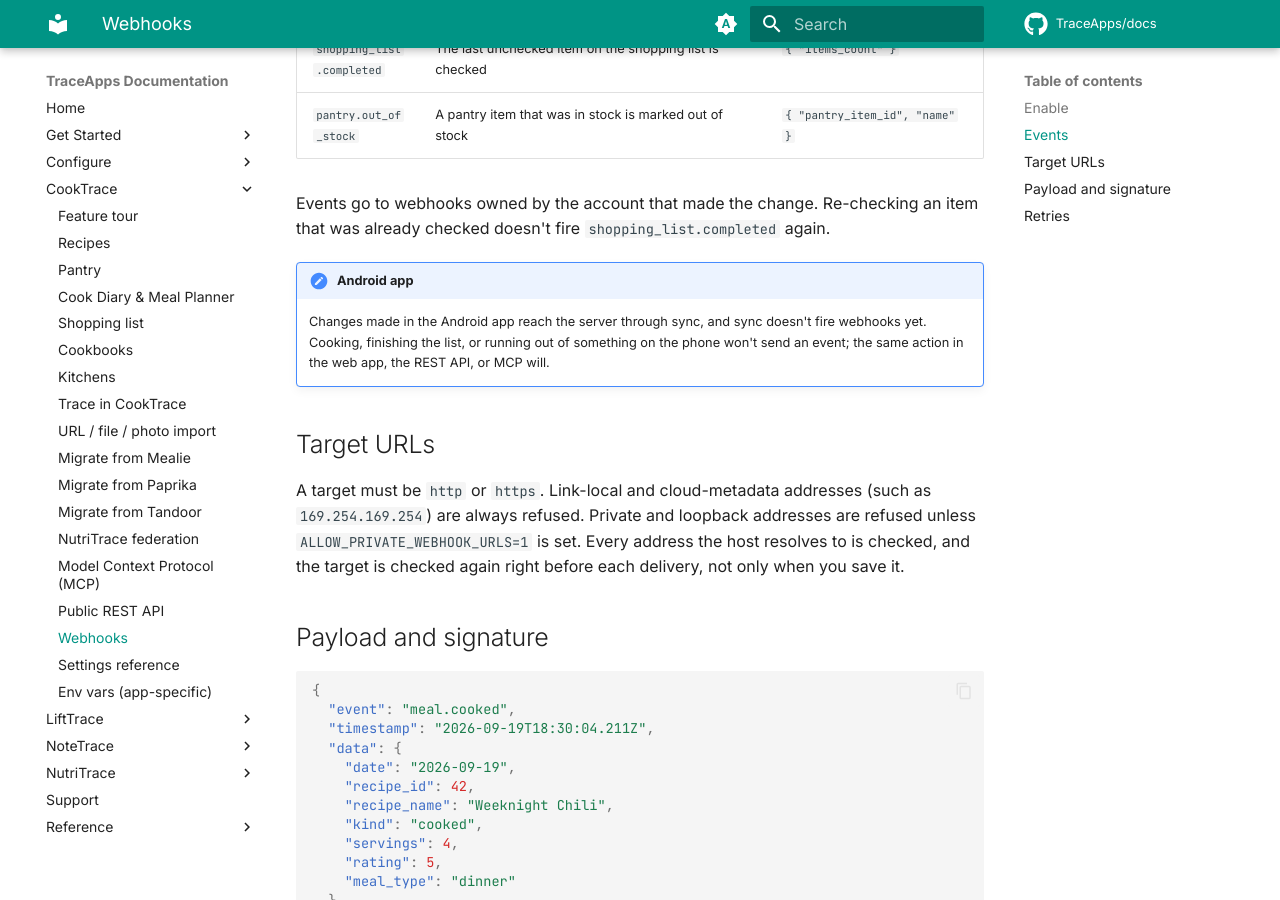
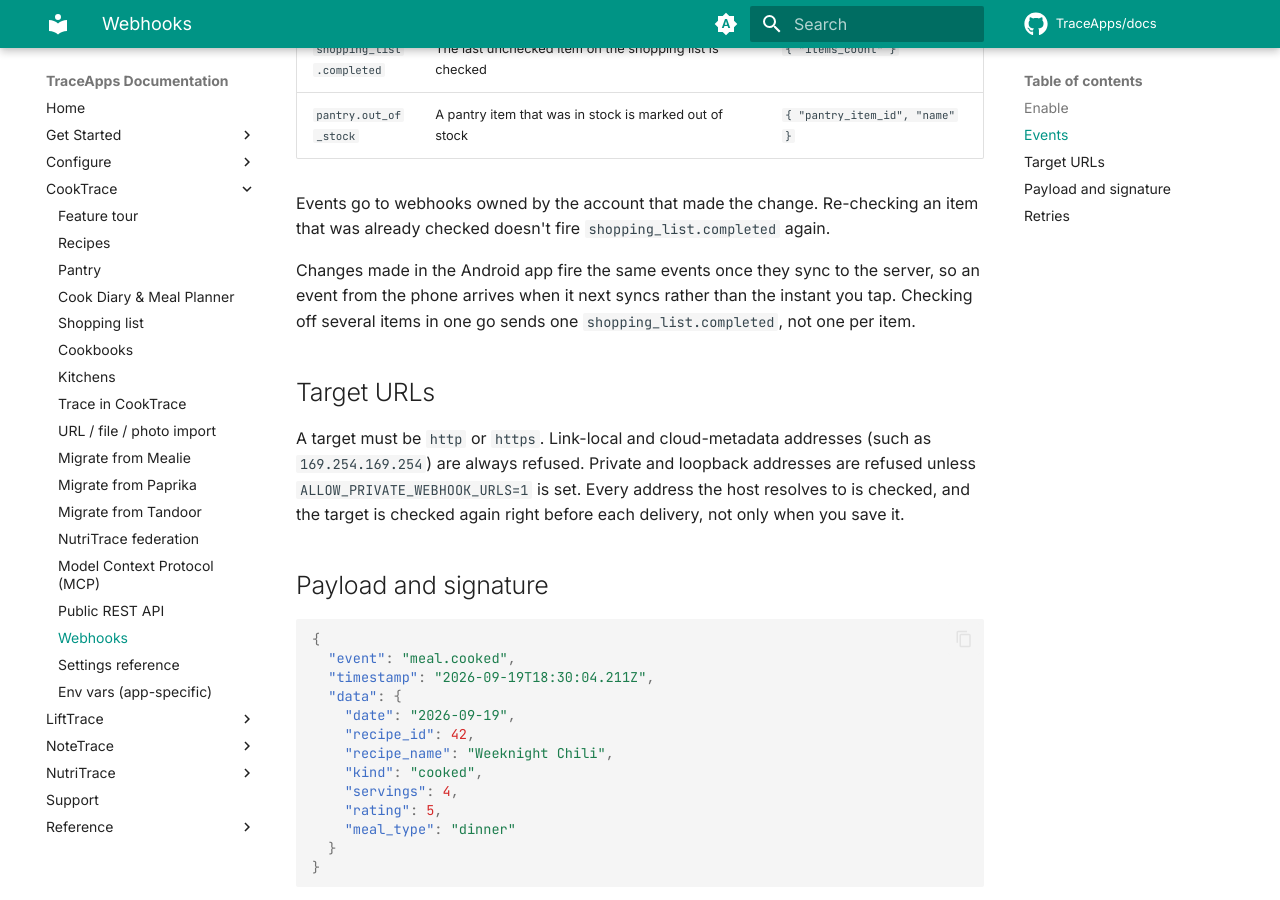
Before and after one commit to TraceApps/docs, an MkDocs documentation site: the page built from docs/cooktrace/webhooks.md, in a window 1280 px wide and 900 px high, scrolled down 780 px. Built offline with MkDocs 1.6.1 and Material for MkDocs 9.7.7, drawn with Linux system fonts in a browser that asks for light colours; comment, search, counter and statistics services are not loaded.

Commit message:
docs(cooktrace): Android changes now fire webhooks after sync

```diff
--- a/docs/cooktrace/webhooks.md
+++ b/docs/cooktrace/webhooks.md
@@ -23,8 +23,7 @@ Then add a webhook under **Settings, Webhooks** (admin, multi-user mode). Enter
 
 Events go to webhooks owned by the account that made the change. Re-checking an item that was already checked doesn't fire `shopping_list.completed` again.
 
-!!! note "Android app"
-    Changes made in the Android app reach the server through sync, and sync doesn't fire webhooks yet. Cooking, finishing the list, or running out of something on the phone won't send an event; the same action in the web app, the REST API, or MCP will.
+Changes made in the Android app fire the same events once they sync to the server, so an event from the phone arrives when it next syncs rather than the instant you tap. Checking off several items in one go sends one `shopping_list.completed`, not one per item.
 
 ## Target URLs
 
```
